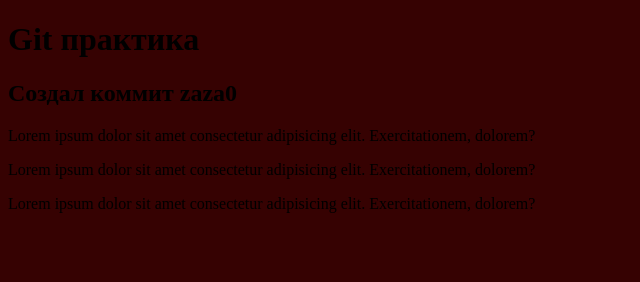
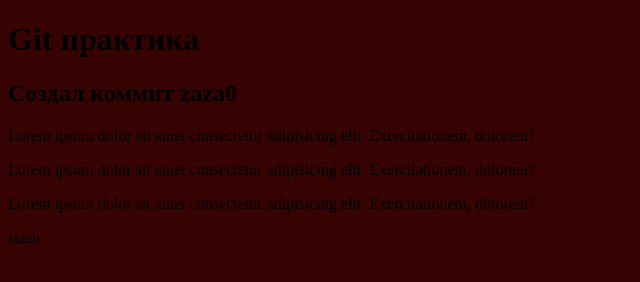
Before and after one commit to Andrianovi/lesson-git, a plain HTML site: page index.html in a window 1280 px wide. Shown: the full height of the page, 0-640 px from the left. Drawn offline with Linux system fonts and the light colour scheme.

Commit message:
new stash

```diff
--- a/index.html
+++ b/index.html
@@ -23,6 +23,9 @@
 			<p>Lorem ipsum dolor sit amet consectetur adipisicing elit. Exercitationem, dolorem?</p>
 			<p>Lorem ipsum dolor sit amet consectetur adipisicing elit. Exercitationem, dolorem?</p>
 		</section>
+		<section>
+			<p>stash</p>
+		</section>
 	</div>
 </body>
 
```
